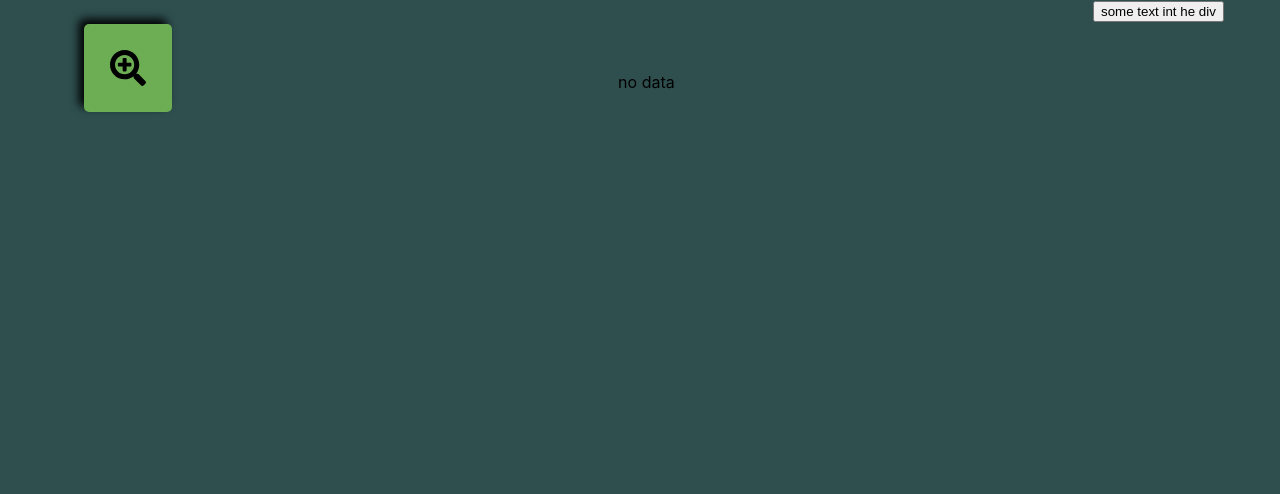
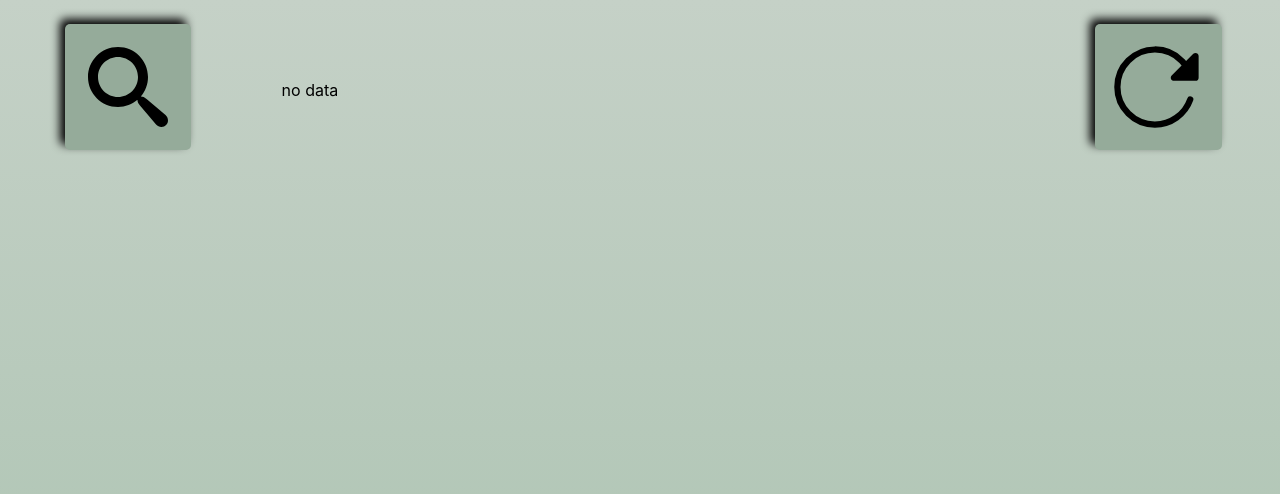
Before and after one commit to jbevarts/release-monitor, a React (Create React App) app: page / in a window 1280 px wide. Shown: the top 494 px of the page. Built offline with nearby package versions, Linux system fonts and the light colour scheme.

Commit message:
clean up files

```diff
--- a/package.json
+++ b/package.json
@@ -11,6 +11,8 @@
     "react-dom": "^17.0.1",
     "react-icons": "^4.1.0",
     "react-scripts": "4.0.1",
+    "semantic-ui-css": "^2.4.1",
+    "semantic-ui-react": "^2.0.1",
     "web-vitals": "^0.2.4"
   },
   "scripts": {
--- a/src/App.css
+++ b/src/App.css
@@ -1,18 +1,23 @@
 
 
 .parent_container {
+  margin: auto;
   text-align: center;
+  align-items: center;
   overflow: hidden;
   height: 100vh;
-  background-color: darkslategrey;
+  background-image: linear-gradient(to top, #a9c2af , #c5d1c7);
+  /* background-color: #a9c2af; */
 }
 .collection_container {
 
   height: 80%;
   overflow: scroll;
-  padding-top: 2vh;
+  padding-top: 3vh;
   margin-top: 7vh;
-  width: 61vw;
+  padding-left: 2vw;
+  padding-right: 2vw;
+  /* width: 45vw; */
   -ms-overflow-style: none;  /* IE and Edge */
   scrollbar-width: none;  /* Firefox */
 }
@@ -34,25 +39,49 @@
   width: 20vw;
   height: 100vh;
   padding-top: 3vh;
+  /* background-color: red; */
+
 }
 
 .right_panel {
-  float: left;
-  width: 20vw;
+  float: right;
+  width: 19vw;
+  padding-top: 3vh;
   height: 100vh;
+  /* background-color: darkslategrey; */
+
+}
+
+.refresh_button {
+  margin-left: auto;
+  margin-right: auto;
+  height: 8vw;
+  width: 8vw;
+  display: flex;
+  align-items: center;
+  justify-content: center;
+  padding: 12px 12px;
+  text-align: center;
+  background: #95ab9a;
+  -webkit-transition-duration: 0.3s;
+  -moz-transition-duration: 0.3s;
+  -o-transition-duration: 0.3s;
+  transition-duration: 0.3s;
+  border-radius: 5px 5px 5px 5px;
+  box-shadow: -5px -5px 10px;
 }
 
 .button_slide {
   margin-left: auto;
   margin-right: auto;
-  height: 5vw;
-  width: 5vw;
+  height: 8vw;
+  width: 8vw;
   display: flex;
   align-items: center;
   justify-content: center;
   padding: 12px 12px;
   text-align: center;
-  background: #6DAD53;
+  background: #95ab9a;
   -webkit-transition-duration: 0.3s;
   -moz-transition-duration: 0.3s;
   -o-transition-duration: 0.3s;
@@ -63,12 +92,12 @@
 
 .button_inner {
   position: fixed;
-  top: -20vw;
-  background: #6DAD53;
+  top: -30vw;
+  background: #95ab9a;
   width: 14vw;
   text-align: left;
   padding: 12px 12px;
-  height: 10vw;
+  /* height: 4vw; */
   border-radius: 5px 5px 5px 5px;
   -webkit-transition-duration: 0.3s;
   -moz-transition-duration: 0.3s;
@@ -80,6 +109,9 @@
 
 .button_slide:hover {
   margin-top: 4vh;
+  width: 6vw;
+  height: 6vw;
+
 }
 
 .button_slide:hover .button_inner {
@@ -87,9 +119,9 @@
 }
 
 
-.Release {
+.release {
   /* text-align: center; */
-  width: 60vw;
+  width: 45vw;
   margin: 0 auto;
   margin-bottom: 3vh;
   display: flex;
@@ -97,14 +129,15 @@
   align-items: center;
   justify-content: center;
   border-radius: 5px 5px 5px 5px;
-  box-shadow: -2px -2px 6px;
+  box-shadow: -5px -5px 10px;
 
 }
 .release_banner {
-  overflow: hidden;
+  /* background-color: red; */
+  /* overflow: visible; */
   max-height: 20vh;
-  height: 100%;
-  /* background-color: aqua; */
+  height: 98%;
+  width: 98%;
 }
 
 .release_notes {
@@ -124,3 +157,46 @@
 .release_notes::-webkit-scrollbar {
   display: none;
 }
+
+.release_left_panel {
+  float: left;
+  height: 90%;
+  margin-right: 10%;
+  /* background-color: blue; */
+  /* width: 20%; */
+  display: flex;
+  flex-direction: column;
+  justify-content: left;
+}
+
+.release_middle_panel {
+  overflow: visible;
+  float: left;
+  height: 90%;
+  /* width: 35%; */
+  /* background-color: green; */
+}
+
+.release_right_panel {
+  float: right;
+  /* height: 90%; */
+  align-items: right;
+  justify-content: right;
+  /* background-color: black; */
+  /* border:1px solid black; */
+
+
+}
+
+.label {
+  overflow: visible;
+  height: 50%;
+  margin-top: auto;
+  display: flex;
+  flex-direction: left;
+  justify-content: left;
+  align-items: center;
+  font-family: 'Titillium Web', sans-serif;
+  font-weight: 700;
+  font-size: 200%;
+}
--- a/src/App.js
+++ b/src/App.js
@@ -1,13 +1,13 @@
 import { Component } from 'react';
-// import router from 'react-router';
 import { Octokit } from "@octokit/core";
 import ButtonForm from "./Components/ButtonForm";
-import { FaSearchPlus } from 'react-icons/fa';
-import Release from './Components/Release'
+import { ImSearch } from 'react-icons/im';
+import { IoReload } from 'react-icons/io5';
+import Release from './Components/Release';
 import './App.css';
 
 const octokit = new Octokit();
-// localStorage.clear();
+
 class App extends Component {
 
   constructor(props) {
@@ -27,7 +27,7 @@ class App extends Component {
     localStorage.setItem('release-monitor-data', JSON.stringify(array));
   }
 
-  handleSubmit = (event) => { //  remove logic and test with dummy
+  handleSubmit = (event) => {
     event.preventDefault();
 
     let owner = event.target[0].value;
@@ -63,17 +63,9 @@ class App extends Component {
     this.setState({data: releaseData});
     localStorage.setItem('release-monitor-data', JSON.stringify(releaseData));
   }
-  componentDidUpdate(prevState) {
-    console.log("component udating");
-    console.log(prevState);
-    console.log(this.state.data[0]);
-  }
 
   handleReload(event) {
-    // event.preventDefault();
-    //this.updateState(null);
     this.handleReloadHelper(event);
-    console.log("outer wrapper");
   }
 
   handleReloadHelper(event) {
@@ -92,37 +84,19 @@ class App extends Component {
             newElem.releaseNotes = response.data[0].body;
             newElem.id = response.data[0].id;
             newElem.seen = false;
-            //tempState.data.push(elem);
-            console.log(elem.seen);
             return newElem;
           } else {
             let newElem = elem;
             return newElem;
-            //tempState.data.push(elem);
           }
         })
       )
     });
     Promise.all(promises).then((finishedPromises) => {
-      let stateArray = [];
-      // promises.forEach((elem,index) => {
-      //   elem.then((response) => {
-      //     console.log(" inside here" + response);
-      //     stateArray.push(response);
-      //   }).then(() => {
-      //     if (index === promises.length - 1) {
-      //       this.updateState(stateArray);
-      //       console.log('update baby');
-      //     }
-      //   })
-      // });
-        console.log(finishedPromises);
-        this.handleShuffle(finishedPromises);
-        this.updateState(finishedPromises);
-        window.location.reload();
-        console.log("end of update function");
+      this.handleShuffle(finishedPromises);
+      this.updateState(finishedPromises);
+      window.location.reload();
     });
-    console.log("exiting");
 }
 
 handleShuffle(array) {
@@ -133,7 +107,17 @@ handleShuffle(array) {
       return 1;
     } else if (b.seen) {
       return -1;
+    } else {
+      return 0;
     }
+  })
+}
+
+handleCollection() {
+  let data = this.state.data;
+  this.handleShuffle(data);
+  return data.map((release, index) => {
+    return <Release {... release} handleReleaseClick={this.handleSeen.bind(this)} key={release.id} />
   })
 }
 
@@ -142,7 +126,7 @@ handleShuffle(array) {
       <div className='parent_container'>
         <div className='left_panel'>
           <div className='button_slide'>
-            <FaSearchPlus size={36} />
+            <ImSearch size={80} />
             <div className="button_inner">
               <ButtonForm handleSubmit={this.handleSubmit} />
             </div>
@@ -150,14 +134,14 @@ handleShuffle(array) {
         </div>
         <div className='middle_panel'>
           <div className='collection_container'>
-            {null === this.state.data ? "no data" :
-            this.state.data.map((release, index) => {
-              return <Release {... release} handleReleaseClick={this.handleSeen.bind(this)} key={release.id} />
-            })}
+            {null === this.state.data ? "no data" : this.handleCollection()}
           </div>
         </div>
-        <button onClick={this.handleReload.bind(this)}>some text int he div</button>
-        <div className='right_panel'></div>
+        <div className='right_panel'>
+          <div className='refresh_button' onClick={this.handleReload.bind(this)}>
+          <IoReload size={100} style={{float: 'left'}}/>
+          </div>
+        </div>
       </div>
     );
   }
--- a/src/ButtonForm.css
+++ b/src/ButtonForm.css
@@ -1,3 +1,4 @@
 input {
     width: 75%;
+    height: 100%;
 }
--- a/src/Components/Release.js
+++ b/src/Components/Release.js
@@ -1,16 +1,22 @@
 import React, { Component } from 'react';
+import { GoTag } from 'react-icons/go';
+import { IoCloseSharp } from 'react-icons/io5';
+import { MdFiberNew } from 'react-icons/md'
+import { FcCancel } from 'react-icons/fc'
+
 
 class Release extends Component {
   constructor(props) {
     super(props);
     this.state = {
-      color: !props.seen ? '#dfaa3a' : '#5d9447',
+      color: !props.seen ? 'linear-gradient(to left, #dfaa3a, #dfaa3a)' : 'linear-gradient(to left, #565996, #9d9fc7)',
+
       owner: props.owner,
       repository: props.repository,
       seen: props.seen,
       selected: false,
       id: props.id,
-      height: 'auto',
+      height: '20vh',
       releaseNotes: props.releaseNotes
     };
   }
@@ -19,17 +25,31 @@ class Release extends Component {
 
     if (!this.state.seen) {
       this.props.handleReleaseClick(this.state.id);
-      this.setState({color: '#5d9447', seen: true})
+      this.setState({color: 'linear-gradient(to left, #565996, #9d9fc7)', seen: true})
     }
-    !this.state.selected ? this.setState({selected: true, height: '50%'}) : this.setState({selected: false, height: 'auto'})
+    !this.state.selected ? this.setState({selected: true, height: '50%'}) : this.setState({selected: false, height: '20vh'})
 
   }
 
   render() {
     return (
-        <div className='Release' id={this.state.id} key={this.state.id} onClick={this.handleClick.bind(this)} style={{ backgroundColor: this.state.color, height: this.state.height}}>
-            {this.state.height === '50%' ? <div className='release_notes'>{this.state.releaseNotes}</div> : <div className='release_banner'>{this.state.owner}<br/>{this.state.repository}</div>}
+        <div className='release' id={this.state.id} key={this.state.id} onClick={this.handleClick.bind(this)} style={{ backgroundImage: this.state.color, height: this.state.height}}>
+            {this.state.height === '50%' ? <div className='release_notes'>{this.state.releaseNotes}</div> :
+            <div className='release_banner'>
+              <div className='release_left_panel'>
+                <GoTag size={55} />
+                {this.state.seen === false ? <MdFiberNew size={55}/> : null }
+              </div>
+              <div className='release_middle_panel'>
+                <div className='label'>{this.state.owner}</div>
+                <div className='label'>{this.state.repository}</div>
+              </div>
+              <div className='release_right_panel'><FcCancel size={30}/>
+              </div>
+            </div>}
+
         </div>
+
     );
   }
 }
--- a/src/index.js
+++ b/src/index.js
@@ -3,6 +3,8 @@ import ReactDOM from 'react-dom';
 import './index.css';
 import App from './App';
 import reportWebVitals from './reportWebVitals';
+import './fonts/Permanent_Marker/PermanentMarker-Regular.ttf';
+
 
 ReactDOM.render(
   <React.StrictMode>
```
Also changed, not shown: 1 other file (tests, documents, lock files or other folders).
